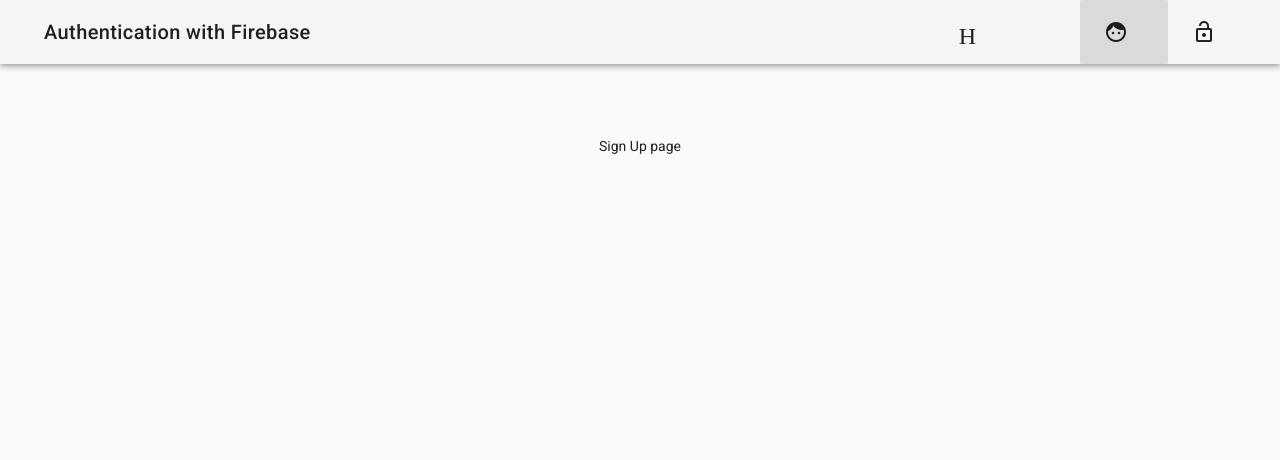
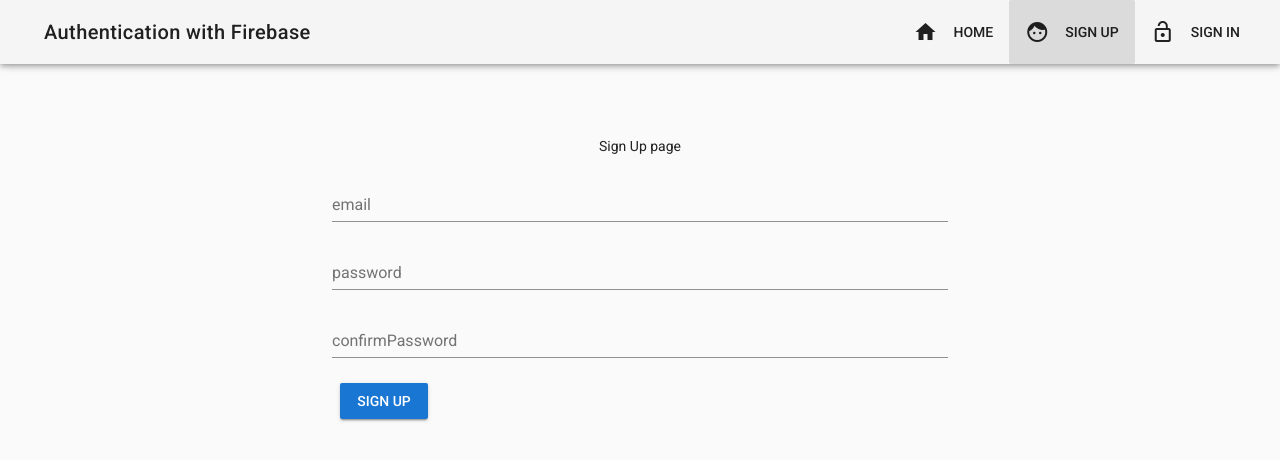
Before and after one commit to alokpant/vuejs-authentication-firebase, a Vue app: page /sign-up in a window 1280 px wide. Shown: the top 460 px of the page. Built offline with nearby package versions, Linux system fonts and the light colour scheme.

Commit message:
Add Sign up page | Fix menu menu

```diff
--- a/src/App.vue
+++ b/src/App.vue
@@ -31,7 +31,7 @@
                :key='item.title'
                :to='item.path'>
           <v-icon left dark>{{item.icon}}</v-icon>
-          {{item.content}}
+          {{item.title}}
         </v-btn>
       </v-toolbar-items>
     </v-toolbar>
@@ -50,7 +50,7 @@ export default {
       sidebar: false,
       appTitle: 'Authentication with Firebase',
       menuItems: [
-        { title: 'Home', path: '/home', icon: 'Home'},
+        { title: 'Home', path: '/home', icon: 'home'},
         { title: 'Sign Up', path: '/sign-up', icon: 'face'},
         { title: 'Sign In', path: '/sign-in', icon: 'lock_open'}
       ]
--- a/src/components/Landing.vue
+++ b/src/components/Landing.vue
@@ -2,8 +2,26 @@
   <v-container fluid>
     <v-layout column>
       <v-flex xs12 class="text-xs-center" mt-5>
-        Landing page
+        <h1>Welcome to Awesome app</h1>
+      </v-flex>
+
+      <v-flex xs12 sm6 offset-sm-3 mt-3>
+        <blockquote class='blockquote text-xs-center'>
+          It's a basic Single Page application <br>
+          with Google Firebase authentication
+        </blockquote>
+      </v-flex>
+
+      <v-flex xs12 sm6 offset-sm-3 mt-5 class='text-xs-center'>
+        <v-btn color='primary' to='/sign-up'>Sign Up</v-btn>
+        <v-btn to='/sign-in'>Sign In</v-btn>
       </v-flex>
     </v-layout>
   </v-container>
 </template>
+
+<script>
+export default {
+
+}
+</script>
--- a/src/components/Signup.vue
+++ b/src/components/Signup.vue
@@ -1,9 +1,47 @@
 <template>
   <v-container fluid>
-    <v-layout column>
+    <v-layout row wrap>
       <v-flex xs12 class="text-xs-center" mt-5>
         Sign Up page
+      </v-flex>
+      <v-flex xs12 sm6 offset-sm3 mt-3>
+        <form>
+          <v-flex>
+            <v-text-field
+              name='email'
+              id='email'
+              label='email'
+              type='email'
+              required>
+            </v-text-field>
+          </v-flex>
+          <v-flex>
+            <v-text-field
+              name='password'
+              id='password'
+              label='password'
+              type='password'
+              required>
+            </v-text-field>
+          </v-flex>
+          <v-flex>
+            <v-text-field
+              name='confirmPassword'
+              id='confirmPassword'
+              label='confirmPassword'
+              type='confirmPassword'
+              required>
+            </v-text-field>
+          </v-flex>
+          <v-flex>
+            <v-btn color='primary' type='submit'>Sign Up</v-btn>
+          </v-flex>
+        </form>
       </v-flex>
     </v-layout>
   </v-container>
 </template>
+
+<script>
+  export default { }
+</script>
```
